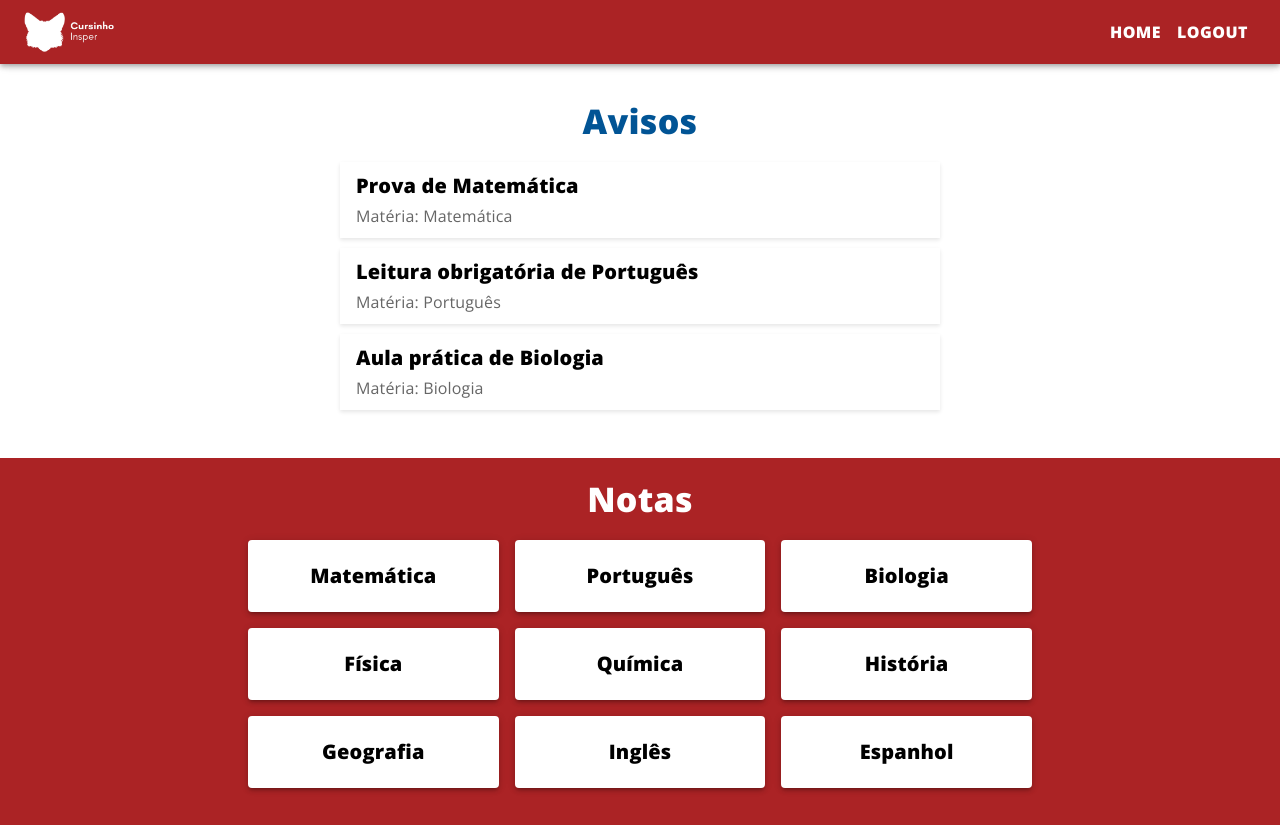
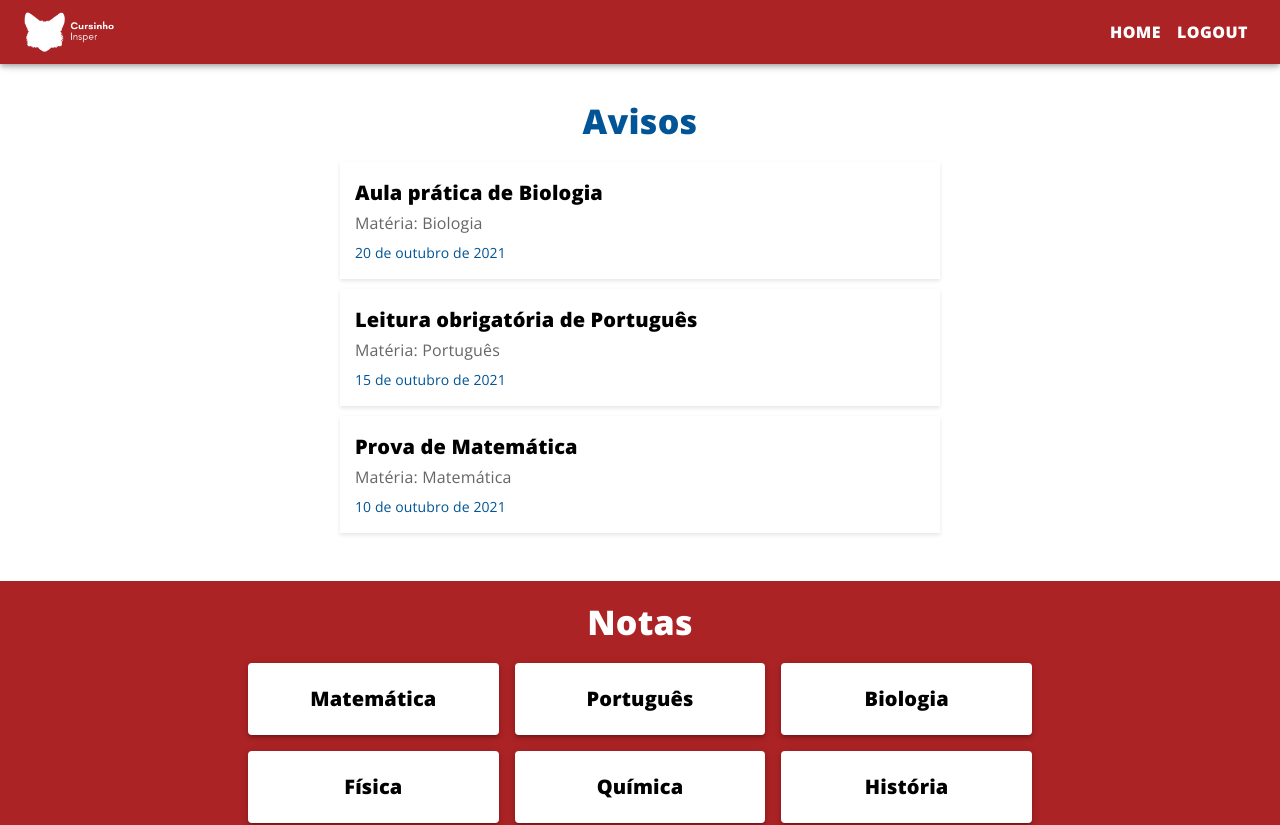
Before and after one commit to guikaidei/front-jr, a React (Vite) app: page /home-aluno in a window 1280 px wide. Shown: the top 825 px of the page. Built offline with nearby package versions, Linux system fonts and the light colour scheme.

Commit message:
data add aos avisos

```diff
--- a/package.json
+++ b/package.json
@@ -14,6 +14,7 @@
     "@emotion/styled": "^11.13.0",
     "@mui/icons-material": "^6.1.4",
     "@mui/material": "^6.1.4",
+    "date-fns": "^4.1.0",
     "react": "^18.3.1",
     "react-dom": "^18.3.1"
   },
--- a/src/aluno/HomeAluno.jsx
+++ b/src/aluno/HomeAluno.jsx
@@ -2,6 +2,8 @@ import React, { useState } from 'react';
 import { List, ListItem, ListItemText, Typography, Box, Grid, Modal, Button, Paper } from '@mui/material';
 import { useNavigate } from 'react-router-dom';
 import { NavBar } from '../common/navbar';
+import { format, parseISO } from 'date-fns';
+import ptBR from 'date-fns/locale/pt-BR';
 
 export function HomeAluno() {
     const navigate = useNavigate();
@@ -32,22 +34,29 @@ export function HomeAluno() {
         {
             titulo: 'Prova de Matemática',
             conteudo: 'A prova de matemática será na próxima segunda-feira.',
+            data: '2021-10-10',
             materia: 'Matemática',
             autor: 'Prof. João'
         },
         {
             titulo: 'Leitura obrigatória de Português',
             conteudo: 'Leitura obrigatória do livro "Memórias Póstumas de Brás Cubas".',
+            data: '2021-10-15',
             materia: 'Português',
             autor: 'Profª. Maria'
         },
         {
             titulo: 'Aula prática de Biologia',
             conteudo: 'Teremos uma aula prática no laboratório sobre células animais.',
+            data: '2021-10-20',
             materia: 'Biologia',
             autor: 'Prof. Carlos'
         }
     ];
+
+    // Ordenar avisos por data (do mais recente para o mais antigo)
+    const avisosOrdenados = [...avisos].sort((a, b) => new Date(b.data) - new Date(a.data));
+
 
     const [nomeAluno, setNomeAluno] = useState('Joao');
     const [open, setOpen] = useState(false);
@@ -87,7 +96,7 @@ export function HomeAluno() {
                     Avisos
                 </Typography>
                 <List sx={{ backgroundColor: '#ffffff', borderRadius: '0px', width: '100%', maxWidth: '600px' }}>
-                    {avisos.map((aviso, index) => (
+                    {avisosOrdenados.map((aviso, index) => (
                         <ListItem
                             key={index}
                             button
@@ -97,16 +106,21 @@ export function HomeAluno() {
                                 backgroundColor: 'white',
                                 boxShadow: '0px 2px 4px rgba(0,0,0,0.1)',
                                 '&:last-child': { marginBottom: 0 },
+                                padding: '15px',
+                                display: 'flex',
+                                flexDirection: 'column',
+                                alignItems: 'flex-start',
                             }}
                         >
-                            <Box sx={{ width: '100%' }}>
                             <Typography variant="h6" sx={{ color: 'black', fontWeight: 'bold', fontFamily: 'Open Sans' }}>
                                 {aviso.titulo}
                             </Typography>
                             <Typography variant="subtitle1" sx={{ color: '#666', fontWeight: 300, fontFamily: 'Open Sans' }}>
                                 Matéria: {aviso.materia}
                             </Typography>
-                            </Box>
+                            <Typography variant="subtitle2" sx={{ color: '#015495', fontWeight: 500, fontFamily: 'Open Sans', marginTop: '5px' }}>
+                                {format(parseISO(aviso.data), "d 'de' MMMM 'de' yyyy", { locale: ptBR })}
+                            </Typography>
                         </ListItem>
                     ))}
                 </List>
@@ -225,22 +239,25 @@ export function HomeAluno() {
                 >
                     {avisoSelecionado && (
                         <div>
-                            <Typography id="modal-aviso-titulo" variant="h6" component="h2" sx={{ color: 'black',  fontFamily: 'Open Sans' }}>
+                            <Typography id="modal-aviso-titulo" variant="h6" component="h2" sx={{ color: 'black', fontFamily: 'Open Sans' }}>
                                 {avisoSelecionado.titulo}
                             </Typography>
-                            <Typography id="modal-aviso-conteudo" sx={{ mt: 2, color: 'black',  fontFamily: 'Open Sans' }}>
+                            <Typography variant="subtitle2" sx={{ color: '#015495', fontWeight: 500, fontFamily: 'Open Sans', marginTop: '5px' }}>
+                                {format(parseISO(avisoSelecionado.data), "d 'de' MMMM 'de' yyyy", { locale: ptBR })}
+                            </Typography>
+                            <Typography id="modal-aviso-conteudo" sx={{ mt: 2, color: 'black', fontFamily: 'Open Sans' }}>
                                 {avisoSelecionado.conteudo}
                             </Typography>
-                            <Typography sx={{ mt: 2, color: 'black',  fontFamily: 'Open Sans' }}>
+                            <Typography sx={{ mt: 2, color: 'black', fontFamily: 'Open Sans' }}>
                                 <strong>Matéria:</strong> {avisoSelecionado.materia}
                             </Typography>
-                            <Typography sx={{ mt: 2, color: 'black',  fontFamily: 'Open Sans' }}>
+                            <Typography sx={{ mt: 2, color: 'black', fontFamily: 'Open Sans' }}>
                                 <strong>Autor:</strong> {avisoSelecionado.autor}
                             </Typography>
                             <Button
                                 onClick={handleCloseModal}
                                 variant="contained"
-                                sx={{ mt: 3, backgroundColor: 'black', color: 'white',  fontFamily: 'Open Sans' }}
+                                sx={{ mt: 3, backgroundColor: 'black', color: 'white', fontFamily: 'Open Sans' }}
                             >
                                 Fechar
                             </Button>
```
Also changed, not shown: 1 other file (tests, documents, lock files or other folders). Lines whose indentation alone changed are shown as unchanged.
